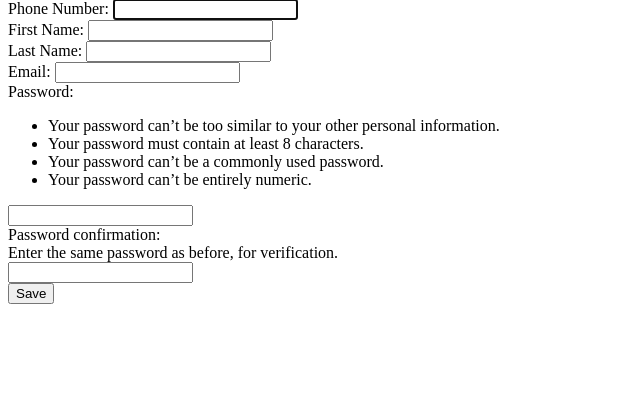
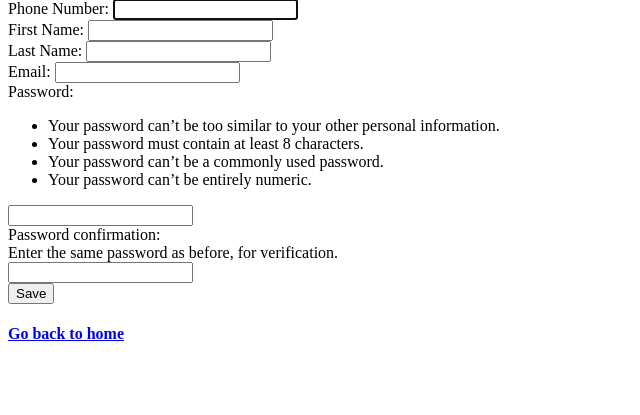
Before and after one commit to sobhan661/Botique, a Django app: page /signup in a window 1280 px wide. Shown: the part 81-496 px from the top of the page, without its empty margins (0-640 px from the left). Run offline with Django 5.2, Linux system fonts and the light colour scheme.

Commit message:
update: home page is now accessible via signup page aswell

```diff
--- a/templates/home.html
+++ b/templates/home.html
@@ -13,4 +13,9 @@ Home
       SignUp
     </a>
   </h2>
+  <h4>
+    <a href="{% url 'home' %}">
+      Go back to home
+    </a>
+  </h4>
 {% endblock content %}
--- a/templates/registration/signup.html
+++ b/templates/registration/signup.html
@@ -14,4 +14,9 @@
       Save
     </button>
   </form>
+    <h4>
+    <a href="{% url 'home' %}">
+      Go back to home
+    </a>
+  </h4>
 {% endblock content %}
```
